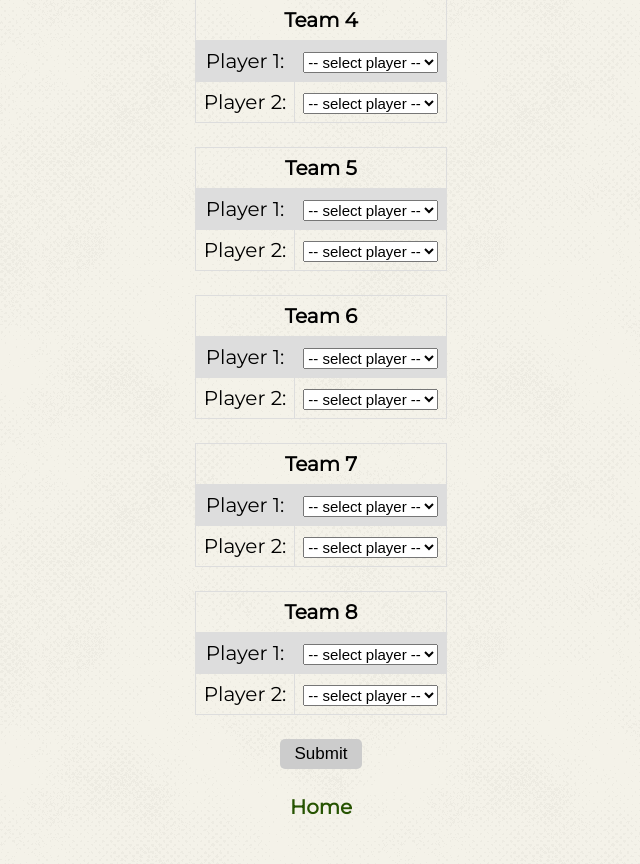
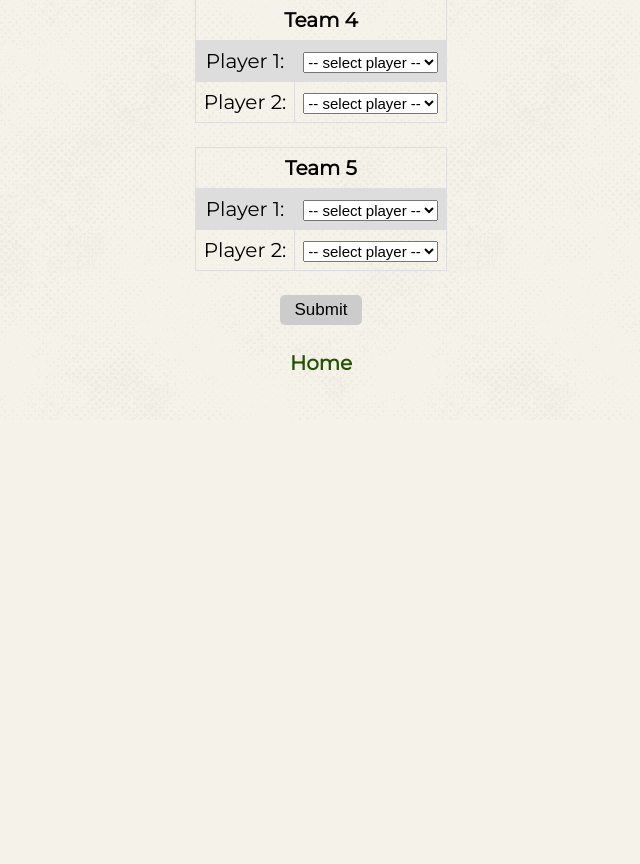
Before and after one commit to Stuart-D-King/king_classic_2019, a Flask app: page /teams in a window 1280 px wide. Shown: the part 622-1486 px from the top of the page, without its empty margins (319-959 px from the left). After the commit the page ends 993 px from the top, so only its background shows below. Run offline with Flask 2, Linux system fonts and the light colour scheme; data that the repository does not hold is empty.

Commit message:
general info update and teams changed to 5

```diff
--- a/app_pkling.py
+++ b/app_pkling.py
@@ -118,6 +118,10 @@ def enter_scores():
             if next_hole > 18:
                 on_course = 'None'
                 next_hole = 0
+                p1 = 'None'
+                p2 = 'None'
+                p3 = 'None'
+                p4 = 'None'
 
             return render_template('enter_scores.html', players=players, holes=holes, scores=scores, msg=msg, scorecard_df=scorecard_df.to_html(), course=course, on_course=on_course, next_hole=next_hole, p1=p1, p2=p2, p3=p3, p4=p4)
         except:
--- a/templates/general_info.html
+++ b/templates/general_info.html
@@ -304,7 +304,7 @@
 					</tr>
 					<tr>
 						<td>Zach Taylor</td>
-						<td>Jeff Veness</td>
+						<td>Justin Casson</td>
 						<td>Bobby Jovanov</td>
 					</tr>
 					<tr>
@@ -318,7 +318,7 @@
 						<td>Reggie Sherrill</td>
 					</tr>
 					<tr>
-						<td>Justin Casson</td>
+						<td>Jeff Veness</td>
 						<td> </td>
 						<td> </td>
 					</tr>
--- a/templates/teams.html
+++ b/templates/teams.html
@@ -173,96 +173,6 @@
 
 			<br>
 
-			<table>
-				<tr>
-					<td colspan='2'><b>Team 6</b></td>
-				</tr>
-				<tr>
-					<td>Player 1:</td>
-					<td>
-						<select name="t6p1" method="GET" action="/">
-							<option selected value="None" readonly="readonly">-- select player --</option>
-							{% for player in players %}
-							<option value="{{player}}">{{player}}</option>"
-							{% endfor %}
-						</select>
-					</td>
-				</tr>
-				<tr>
-					<td>Player 2:</td>
-					<td>
-						<select name="t6p2" method="GET" action="/">
-							<option selected value="None" readonly="readonly">-- select player --</option>
-							{% for player in players %}
-							<option value="{{player}}">{{player}}</option>"
-							{% endfor %}
-						</select>
-					</td>
-				</tr>
-			</table>
-
-			<br>
-
-			<table>
-				<tr>
-					<td colspan='2'><b>Team 7</b></td>
-				</tr>
-				<tr>
-					<td>Player 1:</td>
-					<td>
-						<select name="t7p1" method="GET" action="/">
-							<option selected value="None" readonly="readonly">-- select player --</option>
-							{% for player in players %}
-							<option value="{{player}}">{{player}}</option>"
-							{% endfor %}
-						</select>
-					</td>
-				</tr>
-				<tr>
-					<td>Player 2:</td>
-					<td>
-						<select name="t7p2" method="GET" action="/">
-							<option selected value="None" readonly="readonly">-- select player --</option>
-							{% for player in players %}
-							<option value="{{player}}">{{player}}</option>"
-							{% endfor %}
-						</select>
-					</td>
-				</tr>
-			</table>
-
-			<br>
-
-			<table>
-				<tr>
-					<td colspan='2'><b>Team 8</b></td>
-				</tr>
-				<tr>
-					<td>Player 1:</td>
-					<td>
-						<select name="t8p1" method="GET" action="/">
-							<option selected value="None" readonly="readonly">-- select player --</option>
-							{% for player in players %}
-							<option value="{{player}}">{{player}}</option>"
-							{% endfor %}
-						</select>
-					</td>
-				</tr>
-				<tr>
-					<td>Player 2:</td>
-					<td>
-						<select name="t8p2" method="GET" action="/">
-							<option selected value="None" readonly="readonly">-- select player --</option>
-							{% for player in players %}
-							<option value="{{player}}">{{player}}</option>"
-							{% endfor %}
-						</select>
-					</td>
-				</tr>
-			</table>
-
-			<br>
-
       <input type='submit' value="Submit"/>
     </form>
 		<h4>{{msg|safe}}</h4>
```
